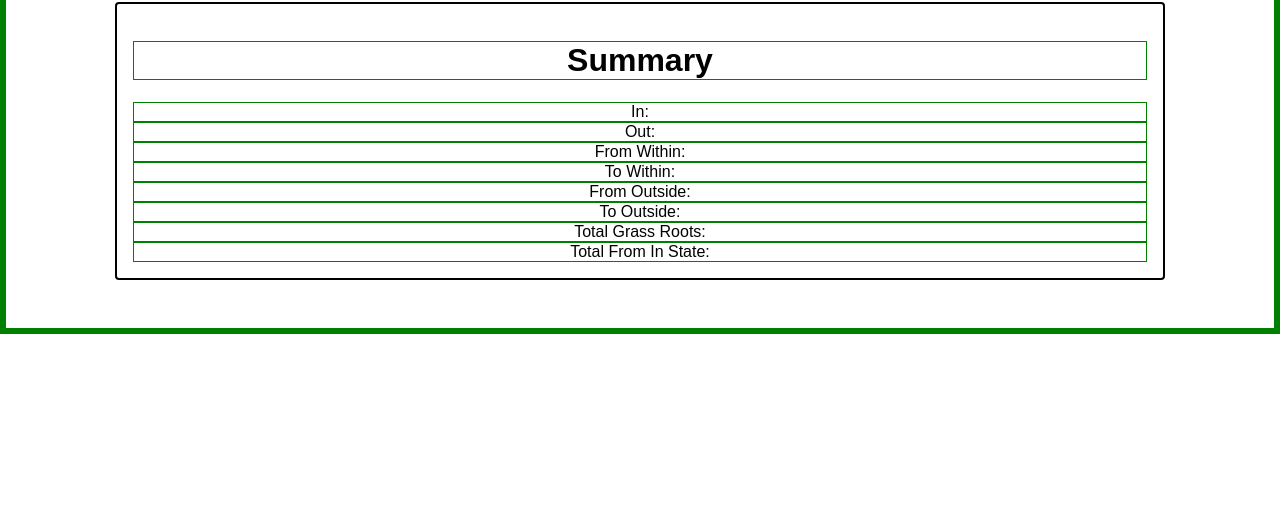
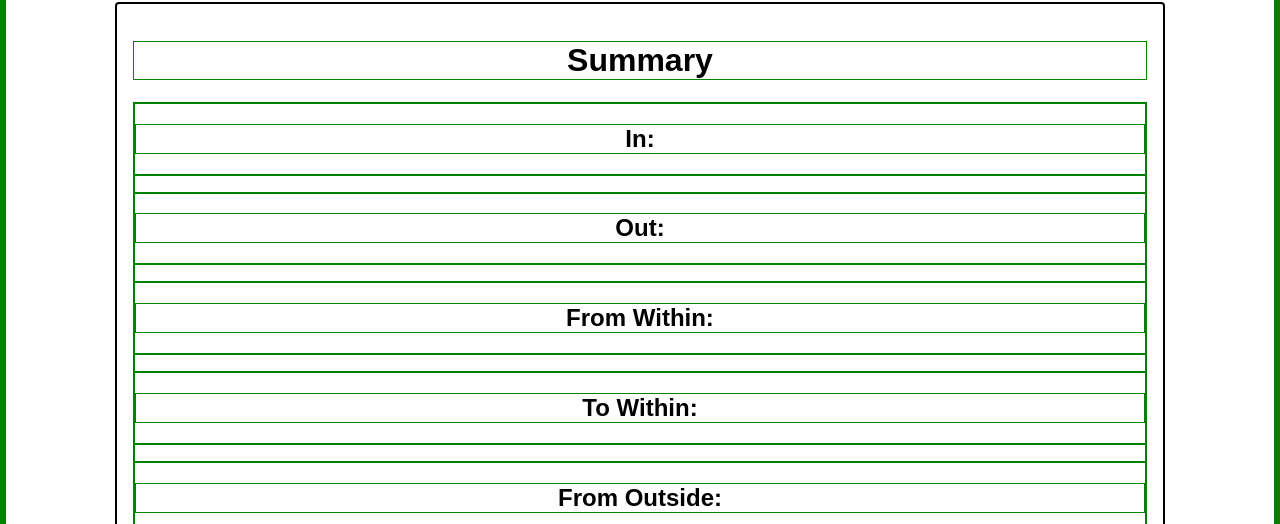
Before and after one commit to ericgold/btc-data-viewer, a React (Create React App) app: page / in a window 1280 px wide. Shown: the part 428-952 px from the top of the page. Before the commit the page ends 800 px from the top, so only its background shows below. Built offline with nearby package versions, Linux system fonts and the light colour scheme; no server answers.

Commit message:
add SummaryItem component and use in SummaryCard

```diff
--- a/src/Components/SummaryCard.js
+++ b/src/Components/SummaryCard.js
@@ -1,4 +1,5 @@
 import React from 'react';
+import SummaryItem from './SummaryItem';
 
 
 class SummaryCard extends React.Component {
@@ -36,14 +37,16 @@ class SummaryCard extends React.Component {
 		return(
 			<div className="summary-card">
 				<h1>Summary</h1>
-				<div>In: {this.state.in}</div>
-				<div>Out: {out}</div>
-				<div>From Within: {from_within}</div>
-				<div>To Within: {to_within}</div>
-				<div>From Outside: {from_outside}</div>
-				<div>To Outside: {to_outside}</div>
-				<div>Total Grass Roots: {total_grass_roots}</div>
-				<div>Total From In State: {total_from_in_state}</div>
+				<div>
+					<SummaryItem title={"In:"} amount={this.state.in} />
+					<SummaryItem title={"Out:"} amount={out} />
+					<SummaryItem title={"From Within:"} amount={from_within} />
+					<SummaryItem title={"To Within:"} amount={to_within} />
+					<SummaryItem title={"From Outside:"} amount={from_outside} />
+					<SummaryItem title={"To Outside:"} amount={to_outside} />
+					<SummaryItem title={"Total Grass Roots:"} amount={total_grass_roots} />
+					<SummaryItem title={"Total From In State:"} amount={total_from_in_state} />
+				</div>
 			</div>
 		)
 	}
--- /dev/null
+++ b/src/Components/SummaryItem.js
@@ -0,0 +1,12 @@
+import React from 'react';
+
+function SummaryItem(props) {
+	return(
+		<div>
+			<h2>{props.title}</h2>
+			<p>{props.amount}</p>
+		</div>
+	)
+}
+
+export default SummaryItem;
```
